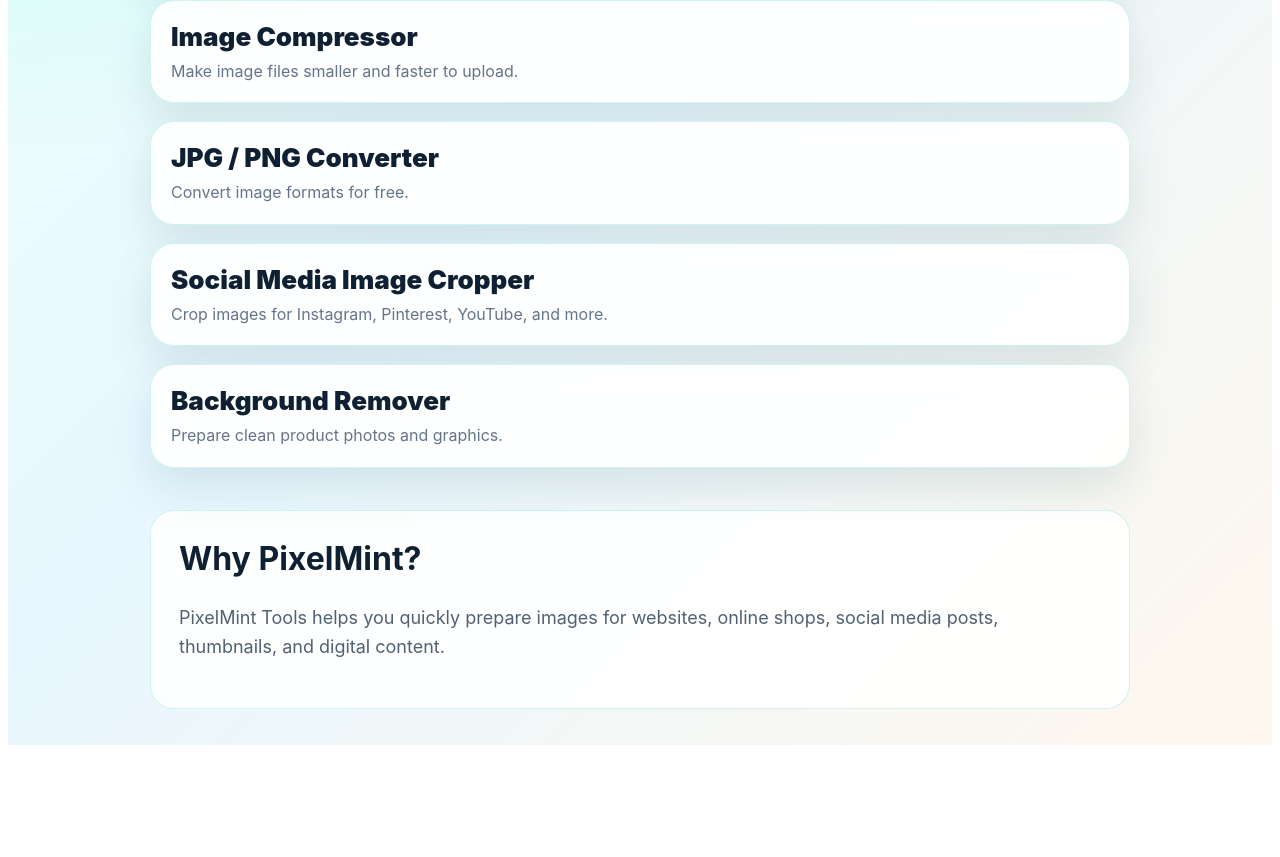
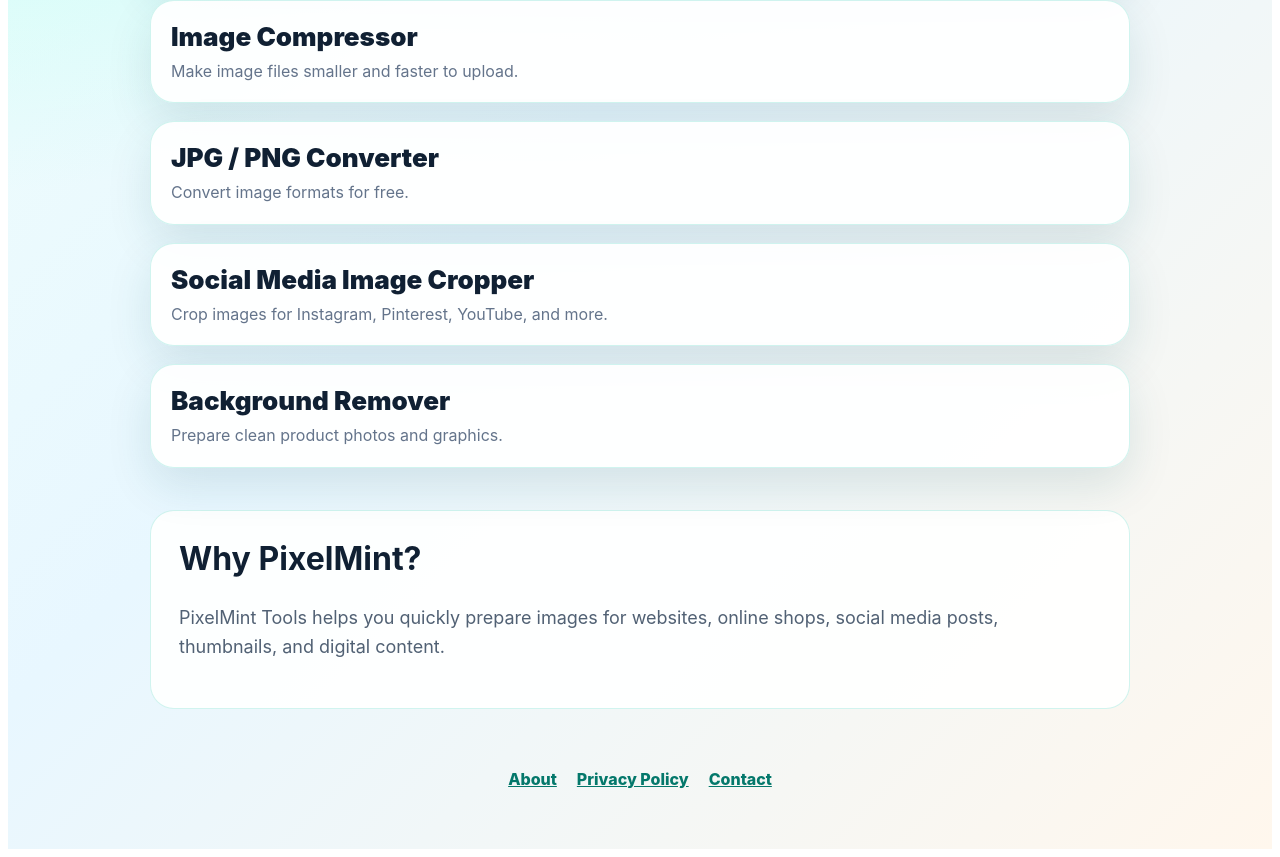
Before and after one commit to gramaziofamily/pixelminttools, a Next.js app: page / in a window 1280 px wide. Shown: the part 452-1309 px from the top of the page. Before the commit the page ends 1205 px from the top, so only its background shows below. Built offline with nearby package versions, Linux system fonts and the light colour scheme.

Commit message:
Update page.js

```diff
--- a/app/page.js
+++ b/app/page.js
@@ -116,6 +116,24 @@
             online shops, social media posts, thumbnails, and digital content.
           </p>
         </div>
+              <footer
+  style={{
+    marginTop: "36px",
+    padding: "24px",
+    textAlign: "center",
+    color: "#516174",
+  }}
+>
+  <a href="/about" style={{ margin: "0 10px", color: "#04786b", fontWeight: "800" }}>
+    About
+  </a>
+  <a href="/privacy-policy" style={{ margin: "0 10px", color: "#04786b", fontWeight: "800" }}>
+    Privacy Policy
+  </a>
+  <a href="/contact" style={{ margin: "0 10px", color: "#04786b", fontWeight: "800" }}>
+    Contact
+  </a>
+</footer>
       </section>
     </main>
   );
```
